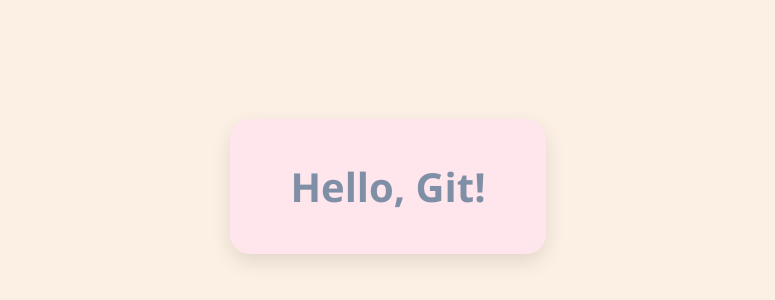
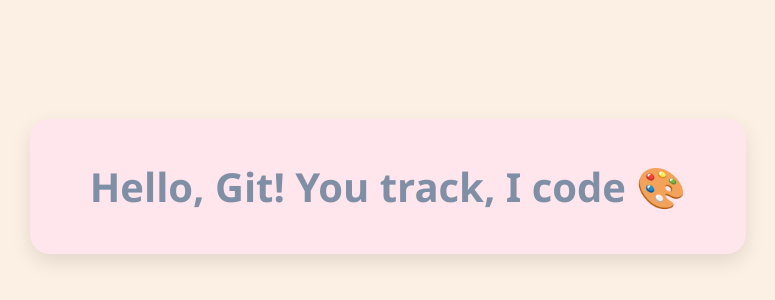
Before and after one commit to harshada137/git-notes, a plain HTML site: page index.html in a window 1280 px wide. Shown: the part 214-514 px from the top of the page, without its empty margins (252-1027 px from the left). Drawn offline with Linux system fonts and the light colour scheme.

Commit message:
Update index.html

```diff
--- a/index.html
+++ b/index.html
@@ -33,7 +33,7 @@
 </head>
 <body>
   <div class="message-box">
-    <h1>Hello, Git!</h1>
+    <h1>Hello, Git! You track, I code 🎨</h1>
   </div>
 </body>
 </html>
```
